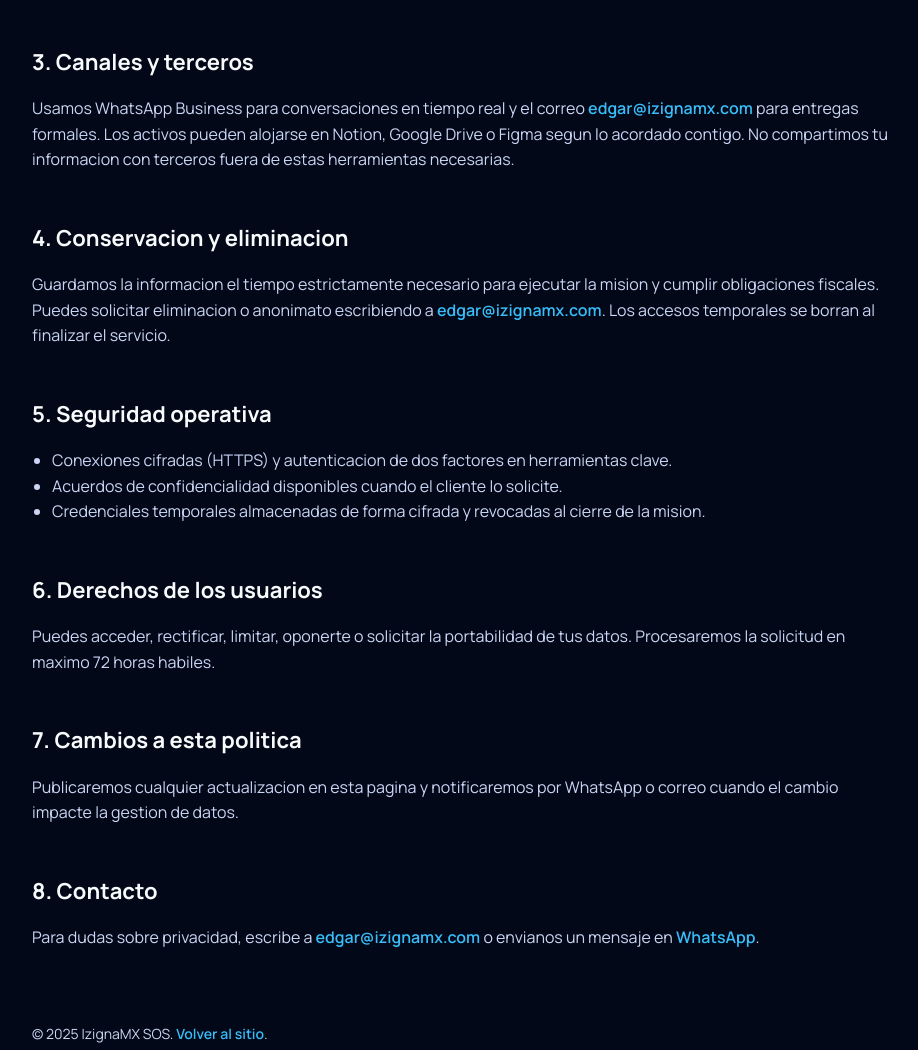
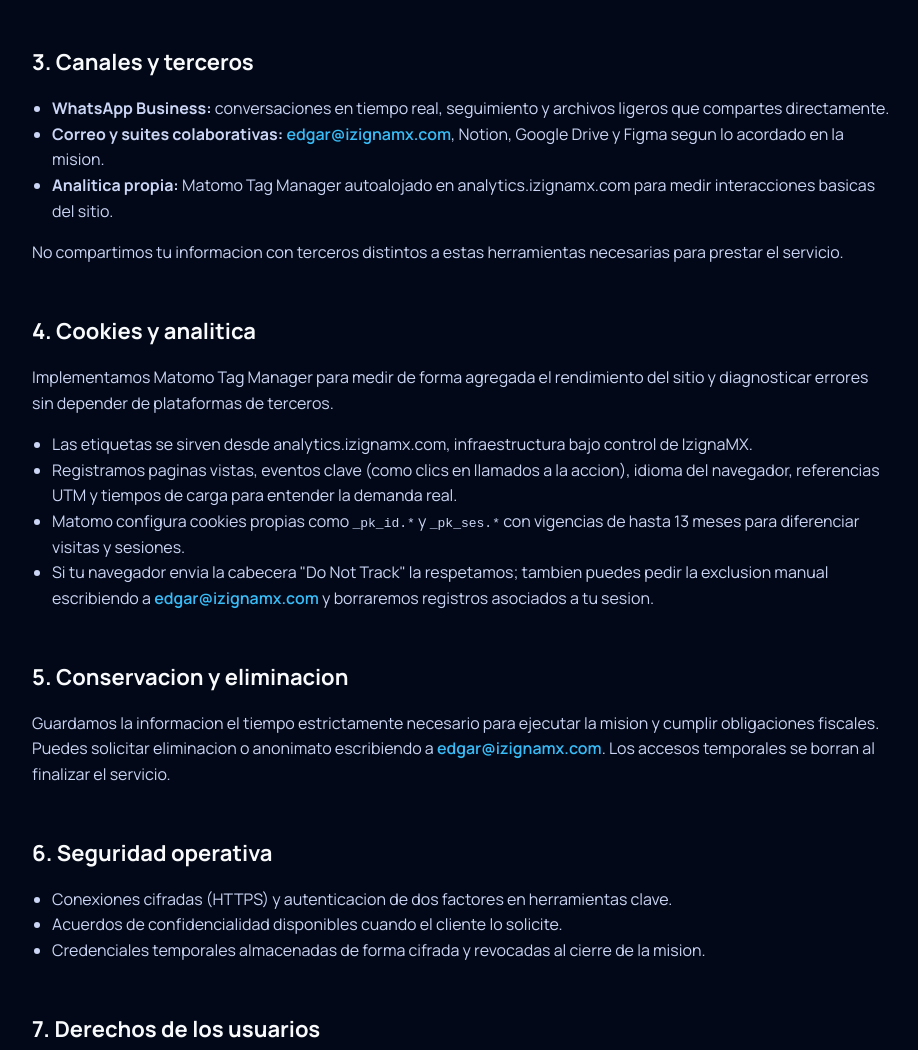
Before and after one commit to IzignaMx/sos, a plain HTML site: page privacy.html in a window 1280 px wide. Shown: the part 694-1744 px from the top of the page, without its empty margins (178-1096 px from the left). Drawn offline with Linux system fonts and the light colour scheme.

Commit message:
docs(privacy): update privacy policy with matomo analytics details
Add information about Matomo Tag Manager implementation for self-hosted analytics.
Clarify data collection practices and user controls for tracking preferences.

```diff
--- a/privacy.html
+++ b/privacy.html
@@ -4,7 +4,7 @@
   <meta charset="utf-8">
   <meta name="viewport" content="width=device-width,initial-scale=1">
   <title>Politica de Privacidad | IzignaMX SOS</title>
-  <meta name="description" content="Conoce como IzignaMX SOS trata la informacion que compartes al solicitar misiones express y contactar por WhatsApp o correo.">
+  <meta name="description" content="Conoce como IzignaMX SOS trata la informacion que compartes y como medimos el uso del sitio con Matomo Tag Manager.">
   <link rel="canonical" href="https://sos.izignamx.com/privacy.html">
   <meta name="robots" content="noindex,follow">
   <link rel="icon" href="assets/img/favicon-32x32.png" sizes="32x32">
@@ -29,7 +29,7 @@
 </head>
 <body>
   <main>
-    <p class="meta">Actualizado 20 octubre 2025</p>
+    <p class="meta">Actualizado 20 octubre 2025 · integra Matomo Tag Manager</p>
     <h1>Politica de Privacidad</h1>
     <p>En IzignaMX SOS tratamos cada mision express con el mismo cuidado que tus datos. Esta politica explica que informacion recogemos, como la usamos y tus opciones para controlarla.</p>
 
@@ -49,25 +49,39 @@
     </ul>
 
     <h2>3. Canales y terceros</h2>
-    <p>Usamos WhatsApp Business para conversaciones en tiempo real y el correo <a href="mailto:edgar@izignamx.com">edgar@izignamx.com</a> para entregas formales. Los activos pueden alojarse en Notion, Google Drive o Figma segun lo acordado contigo. No compartimos tu informacion con terceros fuera de estas herramientas necesarias.</p>
+    <ul>
+      <li><strong>WhatsApp Business:</strong> conversaciones en tiempo real, seguimiento y archivos ligeros que compartes directamente.</li>
+      <li><strong>Correo y suites colaborativas:</strong> <a href="mailto:edgar@izignamx.com">edgar@izignamx.com</a>, Notion, Google Drive y Figma segun lo acordado en la mision.</li>
+      <li><strong>Analitica propia:</strong> Matomo Tag Manager autoalojado en <span lang="en">analytics.izignamx.com</span> para medir interacciones basicas del sitio.</li>
+    </ul>
+    <p>No compartimos tu informacion con terceros distintos a estas herramientas necesarias para prestar el servicio.</p>
 
-    <h2>4. Conservacion y eliminacion</h2>
+    <h2>4. Cookies y analitica</h2>
+    <p>Implementamos Matomo Tag Manager para medir de forma agregada el rendimiento del sitio y diagnosticar errores sin depender de plataformas de terceros.</p>
+    <ul>
+      <li>Las etiquetas se sirven desde <span lang="en">analytics.izignamx.com</span>, infraestructura bajo control de IzignaMX.</li>
+      <li>Registramos paginas vistas, eventos clave (como clics en llamados a la accion), idioma del navegador, referencias UTM y tiempos de carga para entender la demanda real.</li>
+      <li>Matomo configura cookies propias como <code>_pk_id.*</code> y <code>_pk_ses.*</code> con vigencias de hasta 13 meses para diferenciar visitas y sesiones.</li>
+      <li>Si tu navegador envia la cabecera "Do Not Track" la respetamos; tambien puedes pedir la exclusion manual escribiendo a <a href="mailto:edgar@izignamx.com">edgar@izignamx.com</a> y borraremos registros asociados a tu sesion.</li>
+    </ul>
+
+    <h2>5. Conservacion y eliminacion</h2>
     <p>Guardamos la informacion el tiempo estrictamente necesario para ejecutar la mision y cumplir obligaciones fiscales. Puedes solicitar eliminacion o anonimato escribiendo a <a href="mailto:edgar@izignamx.com">edgar@izignamx.com</a>. Los accesos temporales se borran al finalizar el servicio.</p>
 
-    <h2>5. Seguridad operativa</h2>
+    <h2>6. Seguridad operativa</h2>
     <ul>
       <li>Conexiones cifradas (HTTPS) y autenticacion de dos factores en herramientas clave.</li>
       <li>Acuerdos de confidencialidad disponibles cuando el cliente lo solicite.</li>
       <li>Credenciales temporales almacenadas de forma cifrada y revocadas al cierre de la mision.</li>
     </ul>
 
-    <h2>6. Derechos de los usuarios</h2>
+    <h2>7. Derechos de los usuarios</h2>
     <p>Puedes acceder, rectificar, limitar, oponerte o solicitar la portabilidad de tus datos. Procesaremos la solicitud en maximo 72 horas habiles.</p>
 
-    <h2>7. Cambios a esta politica</h2>
+    <h2>8. Cambios a esta politica</h2>
     <p>Publicaremos cualquier actualizacion en esta pagina y notificaremos por WhatsApp o correo cuando el cambio impacte la gestion de datos.</p>
 
-    <h2>8. Contacto</h2>
+    <h2>9. Contacto</h2>
     <p>Para dudas sobre privacidad, escribe a <a href="mailto:edgar@izignamx.com">edgar@izignamx.com</a> o envianos un mensaje en <a href="https://wa.me/525533760889?text=Hola%20Edgar%2C%20tengo%20una%20consulta%20sobre%20privacidad%2E">WhatsApp</a>.</p>
 
     <footer>
```
